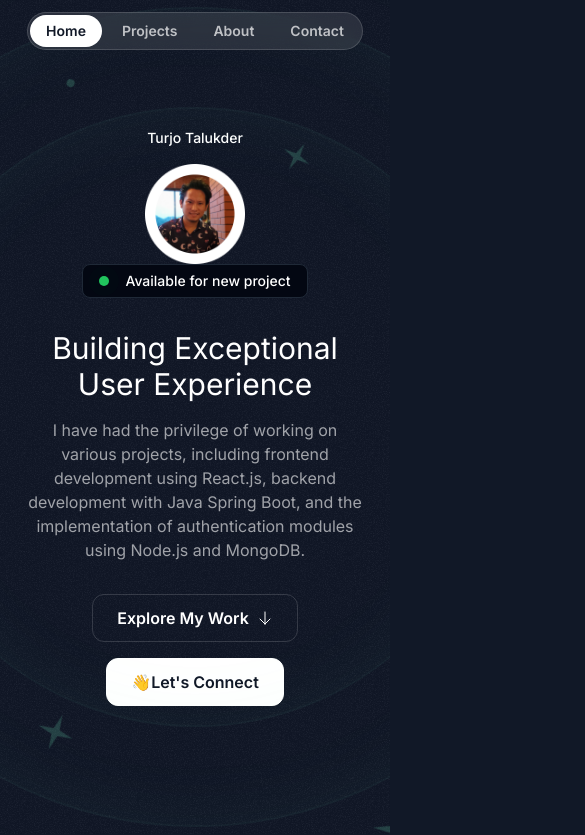
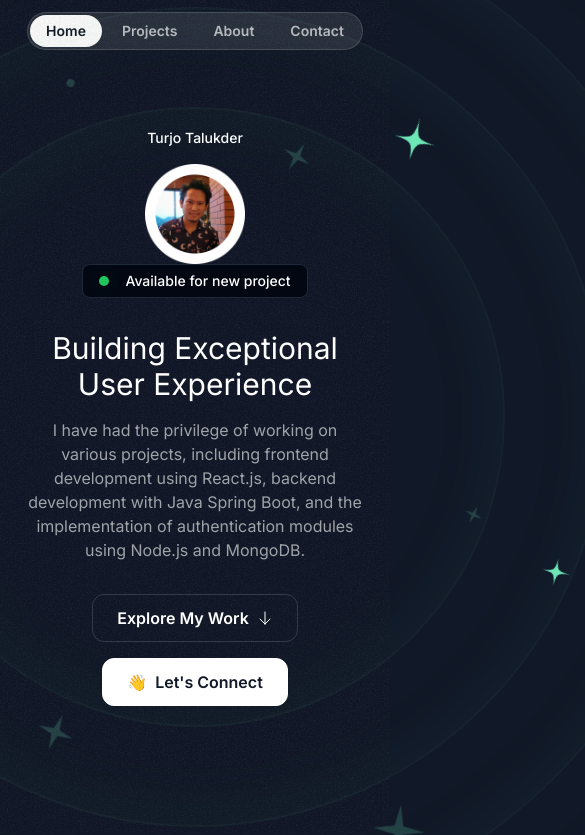
Before and after one commit to turjot55/protfolio, a Next.js app: page / in a window 390 px wide. Shown: the top 835 px of the page, 585 px wide, since content can reach past the window. Built offline with nearby package versions, Linux system fonts and the light colour scheme; a web font is replaced by a local one.

Commit message:
button issue

```diff
--- a/src/sections/Hero.tsx
+++ b/src/sections/Hero.tsx
@@ -1,3 +1,5 @@
+"use client";
+
 import memojiImage from "@/assets/images/turja_final.png";
 import Image from "next/image";
 import ArrowDown from "@/assets/icons/arrow-down.svg";
@@ -7,9 +9,13 @@ import { HeroOrbit } from "@/components/HeroOrbit";
 import SparkleIcon from "@/assets/icons/sparkle.svg";
 
 export const HeroSection = () => {
+  const handleMailTo = () => {
+    window.location.href =
+      "mailto:turjo_t@yahoo.com?subject=Contact&body=Hello%20Turjo,%0D%0A";
+  };
   return (
     <section id="home">
-      <div className="py-32 md:py-48 lg:py-60 relative z-0 overflow-x-clip">
+      <div className="py-32 md:py-48 lg:py-60 relative z-20 overflow-x-visible">
         <div className="absolute inset-0 [mask-image:linear-gradient(to_bottom, transparent, black_10%, black_70%, transparent)]">
           <div
             className="absolute inset-0 -z-30 opacity-5"
@@ -18,11 +24,7 @@ export const HeroSection = () => {
           <div className="size-[820px] hero-ring "></div>
           <div className="size-[1020px] hero-ring "></div>
           <div className="size-[1220px] hero-ring "></div>
-          {/* rotation: number;
-  shouldSpin?: boolean;
-  spinDuration?: string;
-  orbitDuration?: string;
-  shouldOrbit?: boolean; */}
+
           <HeroOrbit
             size={430}
             rotation={-14}
@@ -143,17 +145,31 @@ export const HeroSection = () => {
                 authentication modules using Node.js and MongoDB.
               </p>
             </div>
-            <div className="flex flex-col  items-center md:flex-row justify-center mt-8 gap-4">
-              <button className="inline-flex items-center gap-2 border border-white/15 px-6 h-12 rounded-xl">
-                <span className="font-semibold">Explore My Work</span>
+            <div className="flex flex-col  items-center md:flex-row justify-center mt-8 gap-4 z-10">
+              <button
+                className="inline-flex items-center gap-2 border border-white/15 px-6 h-12 rounded-xl"
+                id="projects">
+                <span className="font-semibold" id="projects">
+                  Explore My Work
+                </span>
                 <ArrowDown className="size-4" />
               </button>
-              <button className="inline-flex items-center gap-2 border border-white bg-white text-gray-900 h-12 rounded-xl px-6">
-                <a href="mailto:turjo_t@yahoo.com?subject=Contact&body=Hello%20Turjo,%0D%0A">
-                  <span>👋</span>
-                  <span className="font-semibold">Let&apos;s Connect</span>
-                </a>
-              </button>
+
+              <a
+                href="mailto:turjo_t@yahoo.com?subject=Contact&body=Hello%20Turjo,%0D%0A"
+                className="inline-flex items-center gap-2 border border-white bg-white text-gray-900 h-12 rounded-xl px-6 z-10">
+                <span>👋</span>
+                <span className="font-semibold">Let&apos;s Connect</span>
+              </a>
+
+              {/* <div>
+                <button className="nline-flex items-center gap-2 border border-white bg-white text-gray-900 h-12 rounded-xl px-6">
+                  <a href="mailto:turjo_t@yahoo.com?subject=Contact&body=Hello%20Turjo,%0D%0A">
+                    <span>👋</span>
+                    <span className="font-semibold">Let&apos;s Connect</span>
+                  </a>
+                </button>
+              </div> */}
             </div>
           </div>
         </div>
```
